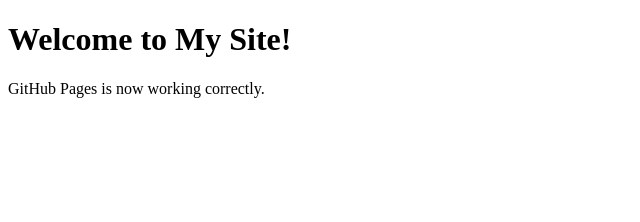
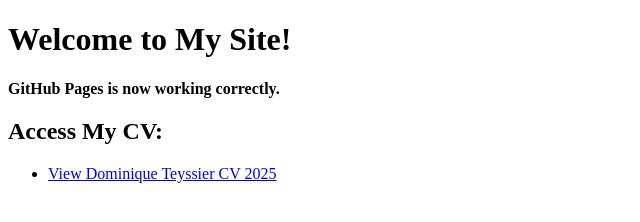
Before and after one commit to SATSYS/INTRO, a plain HTML site: page index.html in a window 1280 px wide. Shown: the whole page, without its empty margins (0-640 px from the left). Drawn offline with Linux system fonts and the light colour scheme.

Commit message:
Enhance index.html with CV link and formatting

```diff
--- a/index.html
+++ b/index.html
@@ -7,6 +7,11 @@
 </head>
 <body>
     <h1>Welcome to My Site!</h1>
-    <p>GitHub Pages is now working correctly.</p>
+    <p><strong>GitHub Pages is now working correctly.</strong></p>
+
+    <h2>Access My CV:</h2>
+    <ul>
+        <li><a href="Dominique%20Teyssier%20CV%202025.html">View Dominique Teyssier CV 2025</a></li>
+    </ul>
 </body>
 </html>
```
